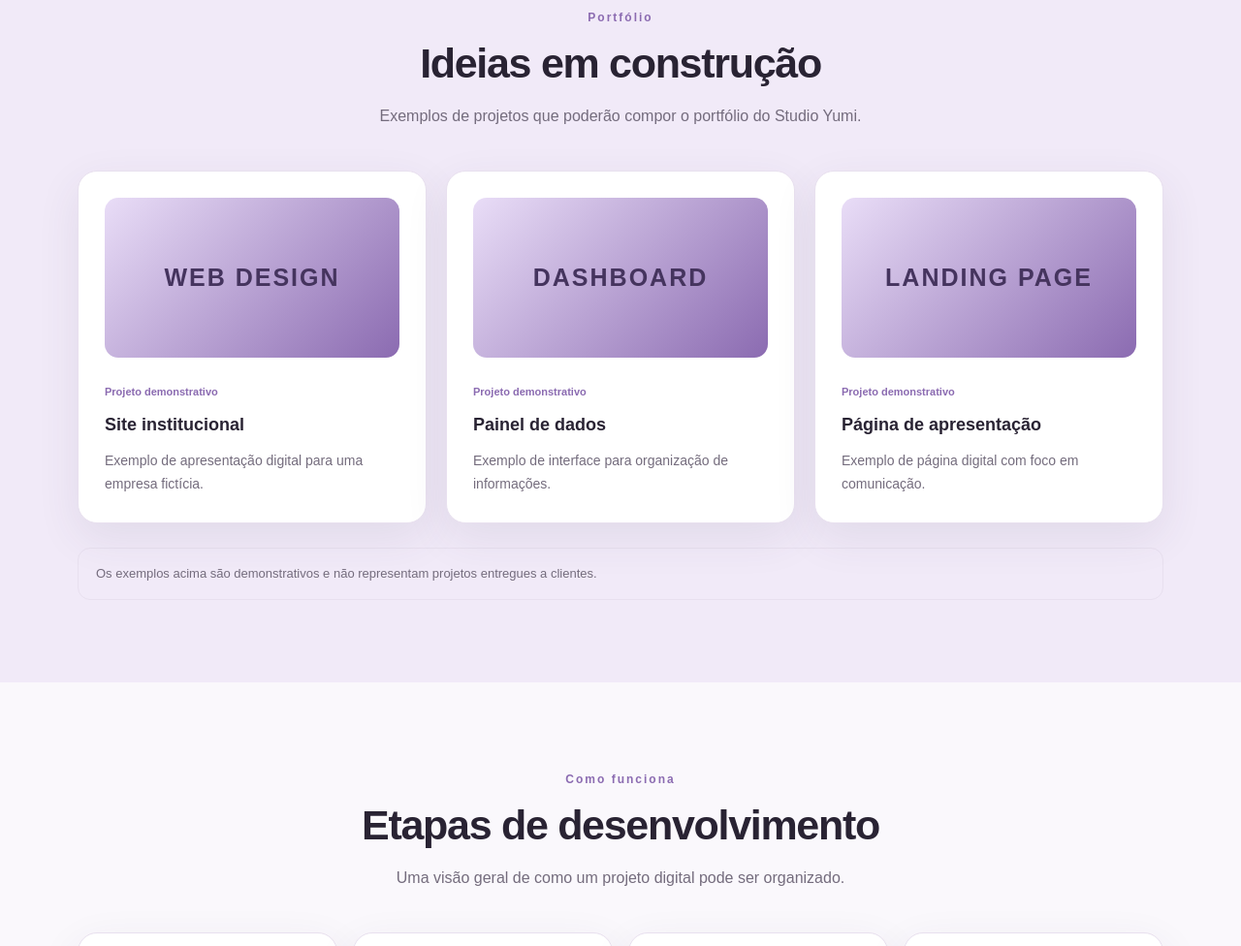
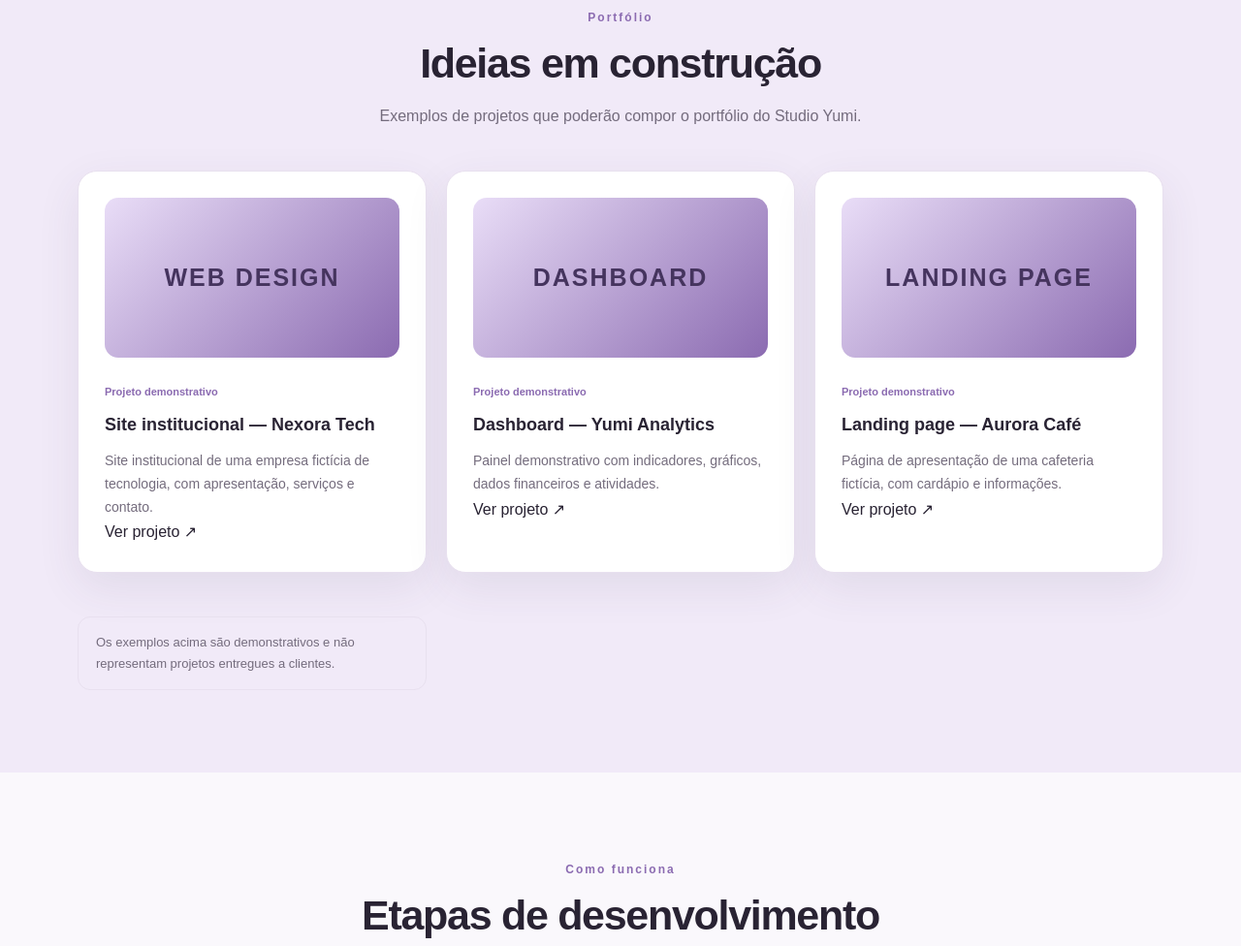
Before and after one commit to studioyumicontato-tech/Studio-Yumi, a plain HTML site: page index.html in a window 1280 px wide. Shown: the part 2072-3048 px from the top of the page at 97% size. Drawn offline with Linux system fonts and the light colour scheme.

Commit message:
Update index.html

```diff
--- a/index.html
+++ b/index.html
@@ -97,14 +97,39 @@
         <h2>Ideias em construção</h2>
         <p>Exemplos de projetos que poderão compor o portfólio do Studio Yumi.</p>
       </div>
-      <div class="portfolio-grid">
-        <article class="project-card reveal"><div class="project-preview">WEB DESIGN</div><span class="project-tag">Projeto demonstrativo</span><h3>Site institucional</h3><p>Exemplo de apresentação digital para uma empresa fictícia.</p></article>
-        <article class="project-card reveal"><div class="project-preview">DASHBOARD</div><span class="project-tag">Projeto demonstrativo</span><h3>Painel de dados</h3><p>Exemplo de interface para organização de informações.</p></article>
-        <article class="project-card reveal"><div class="project-preview">LANDING PAGE</div><span class="project-tag">Projeto demonstrativo</span><h3>Página de apresentação</h3><p>Exemplo de página digital com foco em comunicação.</p></article>
-      </div>
-      <div class="notice reveal">Os exemplos acima são demonstrativos e não representam projetos entregues a clientes.</div>
-    </div>
-  </section>
+
+<div class="portfolio-grid">
+
+  <article class="project-card reveal">
+    <div class="project-preview">WEB DESIGN</div>
+    <span class="project-tag">Projeto demonstrativo</span>
+    <h3>Site institucional — Nexora Tech</h3>
+    <p>Site institucional de uma empresa fictícia de tecnologia, com apresentação, serviços e contato.</p>
+    <a href="https://studioyumicontato-tech.github.io/Nexora-Tech/" target="_blank" rel="noopener noreferrer">Ver projeto ↗</a>
+  </article>
+
+  <article class="project-card reveal">
+    <div class="project-preview">DASHBOARD</div>
+    <span class="project-tag">Projeto demonstrativo</span>
+    <h3>Dashboard — Yumi Analytics</h3>
+    <p>Painel demonstrativo com indicadores, gráficos, dados financeiros e atividades.</p>
+    <a href="https://studioyumicontato-tech.github.io/Yumi-Analytics/" target="_blank" rel="noopener noreferrer">Ver projeto ↗</a>
+  </article>
+
+  <article class="project-card reveal">
+    <div class="project-preview">LANDING PAGE</div>
+    <span class="project-tag">Projeto demonstrativo</span>
+    <h3>Landing page — Aurora Café</h3>
+    <p>Página de apresentação de uma cafeteria fictícia, com cardápio e informações.</p>
+    <a href="https://studioyumicontato-tech.github.io/Cafeteria---demo/" target="_blank" rel="noopener noreferrer">Ver projeto ↗</a>
+  </article>
+
+<div class="notice reveal">
+  Os exemplos acima são demonstrativos e não representam projetos entregues a clientes.
+</div>
+</div>
+</section>
+
 
   <section id="processo">
     <div class="container">
```
